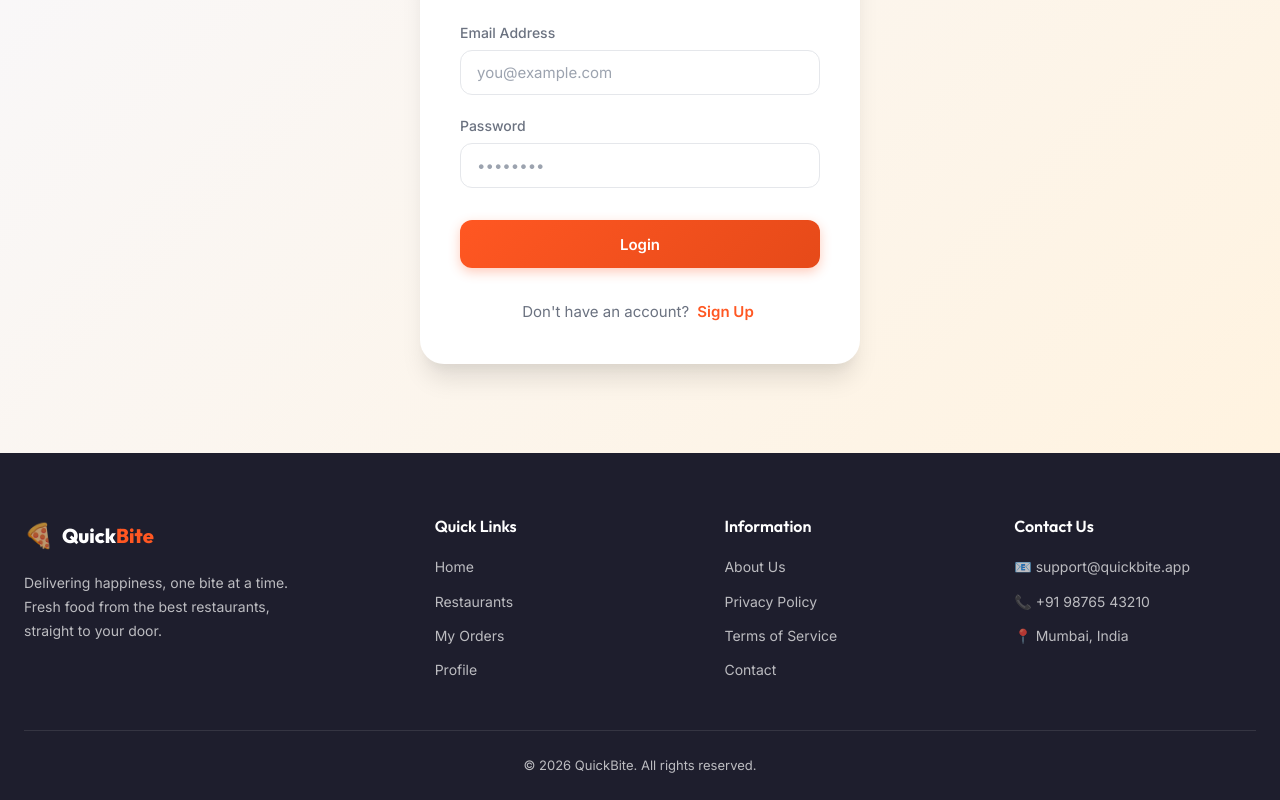
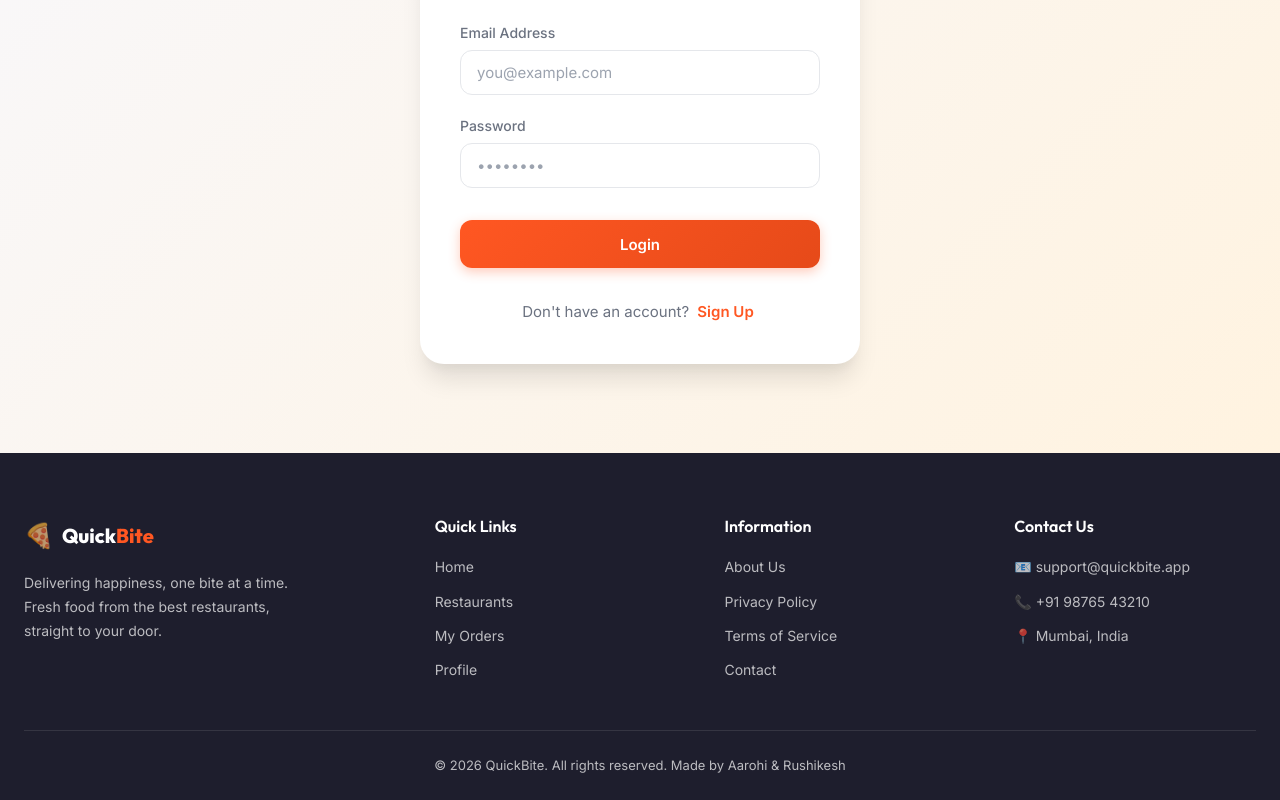
Before and after one commit to aarohidongarwar/FOOD_DELIVERY, a React (Vite) app: page /login in a window 1280 px wide. Shown: the part 275-1075 px from the top of the page. Built offline with nearby package versions, Linux system fonts and the light colour scheme.

Commit message:
rushikesh updated footer

```diff
--- a/src/components/Footer.jsx
+++ b/src/components/Footer.jsx
@@ -51,7 +51,7 @@ export default function Footer() {
         </div>
 
         <div className="footer-bottom">
-          <p>&copy; {new Date().getFullYear()} QuickBite. All rights reserved.</p>
+          <p>&copy; {new Date().getFullYear()} QuickBite. All rights reserved. Made by Aarohi &amp; Rushikesh</p>
         </div>
       </div>
     </footer>
```
Also changed, not shown: 1 other file (tests, documents, lock files or other folders).
